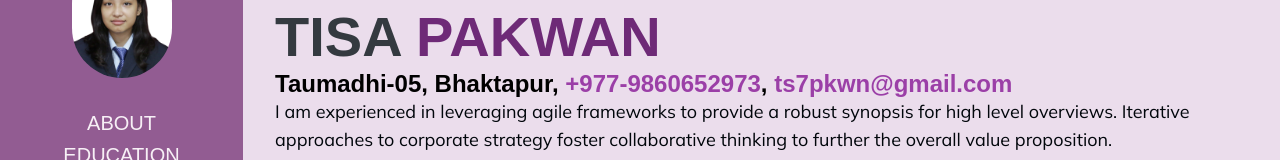
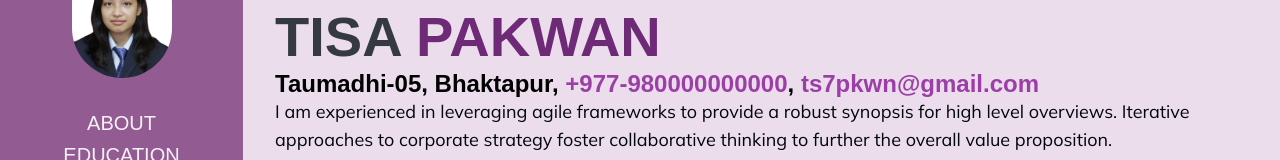
Before and after one commit to Tisa7/Portfolio, a plain HTML site: page index.html in a window 1280 px wide. Shown: the part 274-434 px from the top of the page. Drawn offline with Linux system fonts and the light colour scheme; a web font is replaced by a local one.

Commit message:
Update index.html

```diff
--- a/index.html
+++ b/index.html
@@ -39,7 +39,7 @@
 
             <h2>
               Taumadhi-05, Bhaktapur,
-              <a href="tel:+977-9860652973" style="color:#9b3fa7"> +977-9860652973</a>,
+              <a href="tel:+977-9800000000" style="color:#9b3fa7"> +977-980000000000</a>,
               <a href="mailto:ts7pkwn@gmail.com" style="color:#9b3fa7"> ts7pkwn@gmail.com</a>
             </h2>
             <p class="intro">
```
